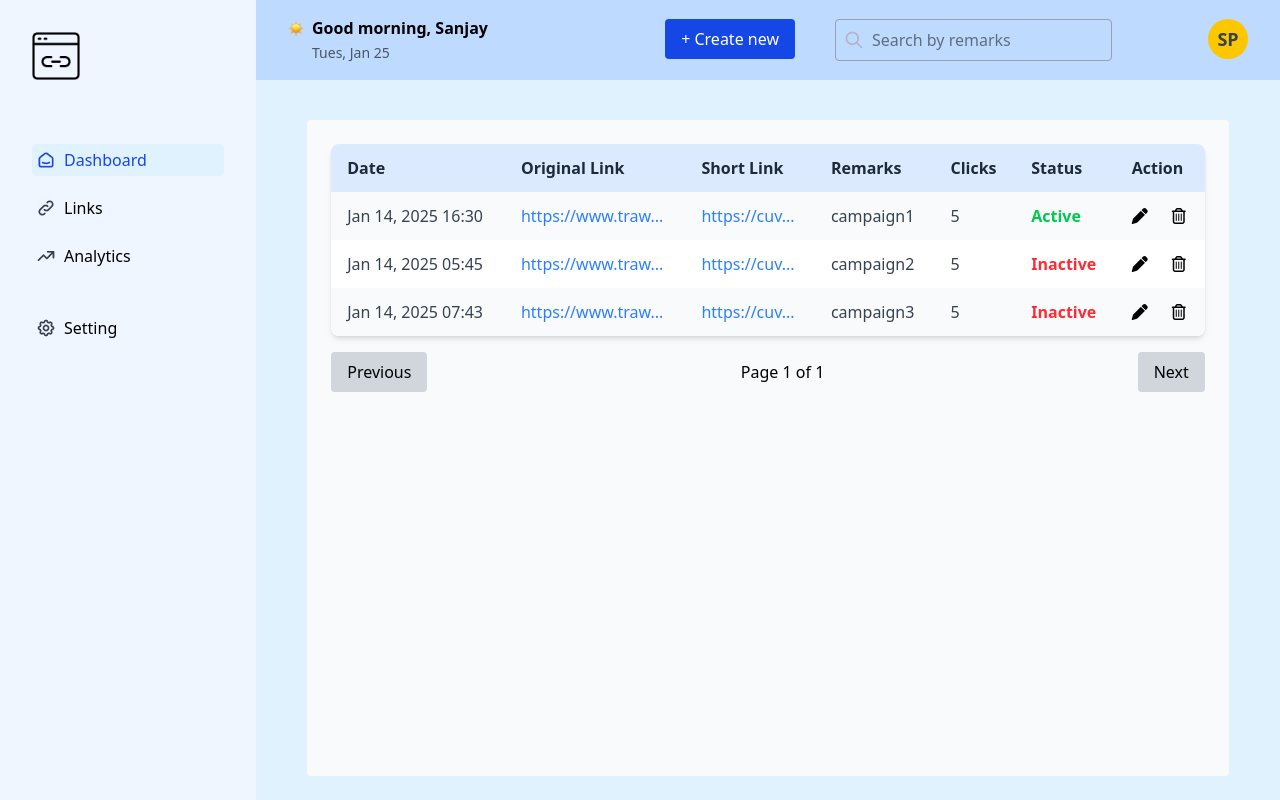
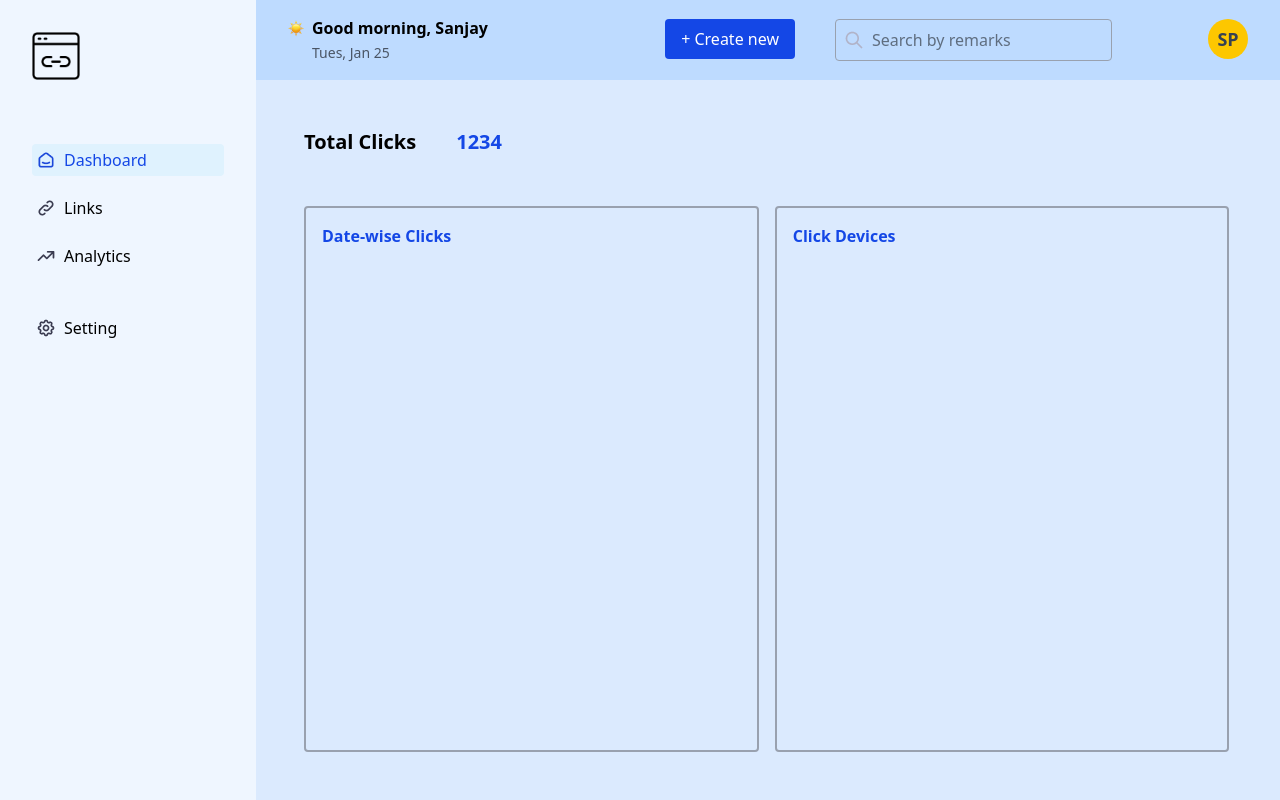
Before and after one commit to sanjaypatel-01/Mini-Link-Management-Platform, a React (Vite) app: page / in a window 1280 px wide. Built offline with nearby package versions, Linux system fonts and the light colour scheme.

Commit message:
Added routing

```diff
--- a/package.json
+++ b/package.json
@@ -14,6 +14,7 @@
     "@tailwindcss/vite": "^4.0.0",
     "react": "^18.3.1",
     "react-dom": "^18.3.1",
+    "react-router-dom": "^7.1.3",
     "tailwindcss": "^4.0.0"
   },
   "devDependencies": {
--- a/src/App.jsx
+++ b/src/App.jsx
@@ -4,14 +4,20 @@ import LogIn from "./Pages/LogIn"
 import Settings from "./Pages/Settings"
 import DashboardAnalytics from "./Pages/DashboardAnalytics"
 import DashboardLinks from "./Pages/DashboardLinks"
+import React from "react"
+import Routing from "./Pages/Routing"
 import '@fortawesome/fontawesome-free/css/all.min.css';
+import { BrowserRouter } from "react-router-dom"
+
 
 function App() {
 
   return (
-    <div>
-      <DashboardLinks/>
-    </div>
+    <BrowserRouter>
+
+        <Routing/>
+
+    </BrowserRouter>
   )
 }
 
--- /dev/null
+++ b/src/Pages/Routing.jsx
@@ -0,0 +1,34 @@
+import React from "react";
+import { Routes, Route } from "react-router-dom";
+import Dashboard from "./Dashboard";
+import LogIn from "./LogIn";
+import DashboardLinks from "./DashboardLinks";
+import DashboardAnalytics from "./DashboardAnalytics";
+import Settings from "./Settings";
+import SignUp from "./SignUp";
+
+function Routing() {
+    return (
+        <div>
+            <Routes>
+
+                <Route path="/login" element={<LogIn/>} />
+
+                <Route path="/signup" element={<SignUp/>} />
+
+                <Route path="/" element={<Dashboard/>} />
+
+                <Route path="/dashboard" element={<Dashboard/>} />
+
+                <Route path="/links" element={<DashboardLinks/>} />
+
+                <Route path="/analytics" element={<DashboardAnalytics/>} />
+
+                <Route path="/setting" element={<Settings/>} />
+
+            </Routes>
+        </div>
+    )
+}
+
+export default Routing;
```
Also changed, not shown: 1 other file (tests, documents, lock files or other folders).
